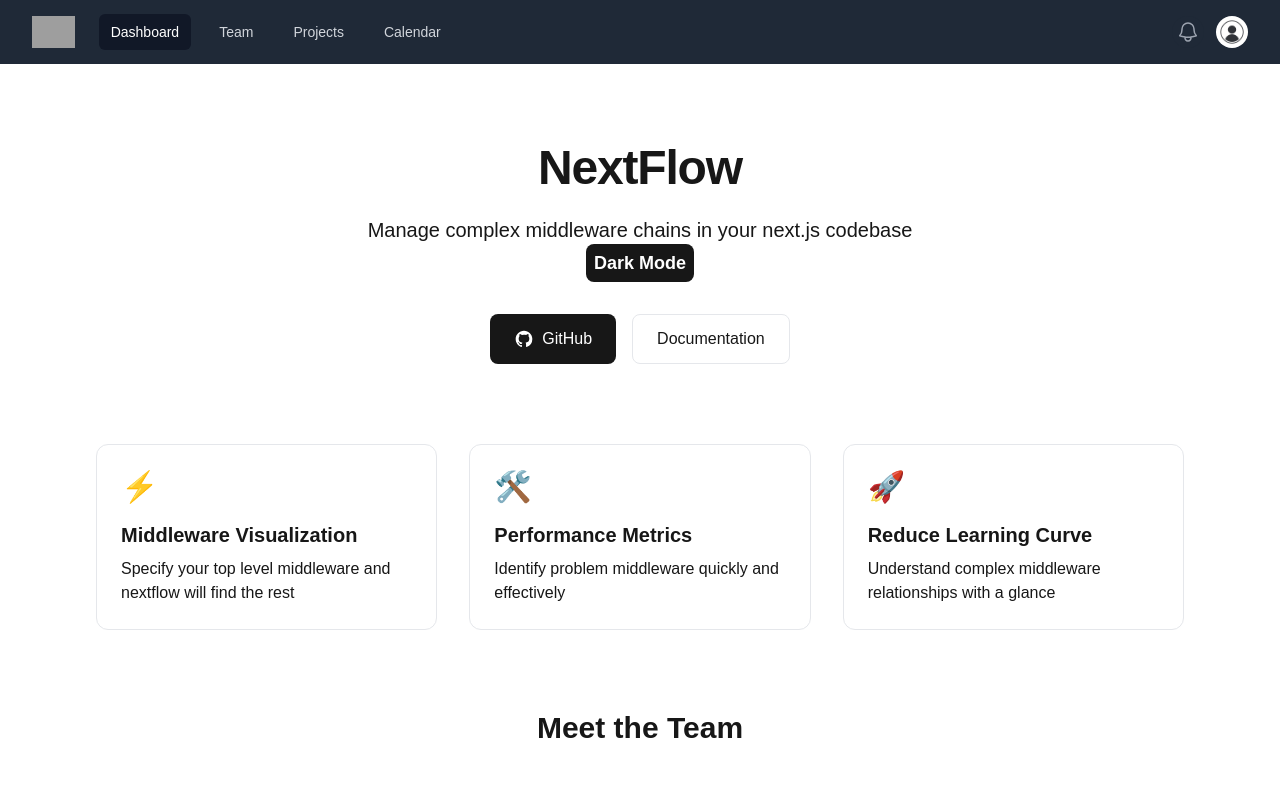
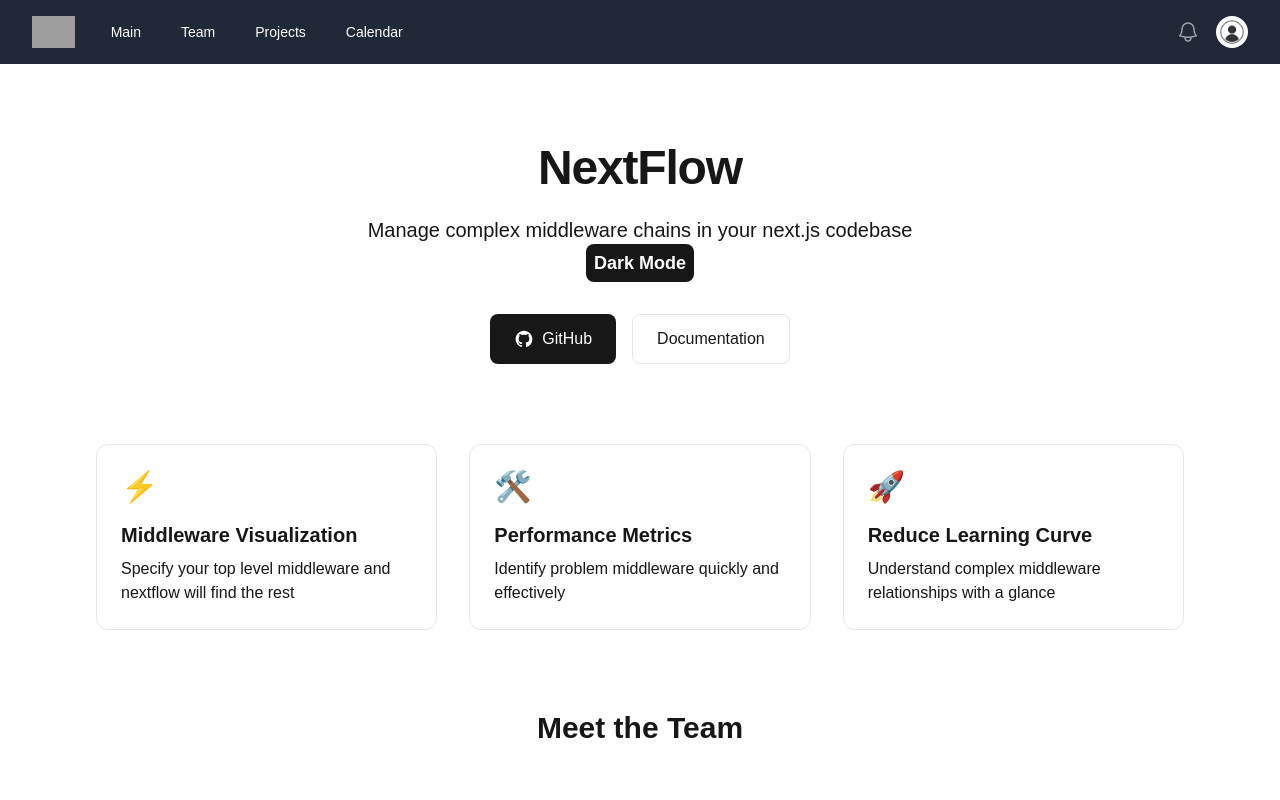
Before and after one commit to JunInton/nextvis, a Next.js app: page / in a window 1280 px wide. Shown: the top 800 px of the page. Built offline with nearby package versions, Linux system fonts and the light colour scheme; grey boxes are pictures that could not be loaded.

Commit message:
navbar updates and link to team

```diff
--- a/src/app/page.tsx
+++ b/src/app/page.tsx
@@ -7,8 +7,8 @@ import { Bars3Icon, BellIcon, XMarkIcon } from '@heroicons/react/24/outline'
 import Image from "next/image";
 
 const navigation = [
-  { name: 'Dashboard', href: '#', current: true },
-  { name: 'Team', href: '#', current: false },
+  { name: 'Main', href: '#', current: true },
+  { name: 'Team', href: '#team', current: false },
   { name: 'Projects', href: '#', current: false },
   { name: 'Calendar', href: '#', current: false },
 ]
@@ -54,7 +54,7 @@ export default function Home() {
                     href={item.href}
                     aria-current={item.current ? 'page' : undefined}
                     className={classNames(
-                      item.current ? 'bg-gray-900 text-white' : 'text-gray-300 hover:bg-gray-700 hover:text-white',
+                      item.current ? 'bg-gray-800 text-white' : 'text-white hover:bg-gray-700 hover:text-white',
                       'rounded-md px-3 py-2 text-sm font-medium',
                     )}
                   >
@@ -214,7 +214,7 @@ export default function Home() {
           ))}
         </div>
         <div className="mb-20">
-          <h2 className="text-3xl font-bold text-center mb-12 text-foreground dark:text-background">
+          <h2 id ="team" className="text-3xl font-bold text-center mb-12 text-foreground dark:text-background">
             Meet the Team
           </h2>
           <svg className="size-6 animate-bounce">
```
